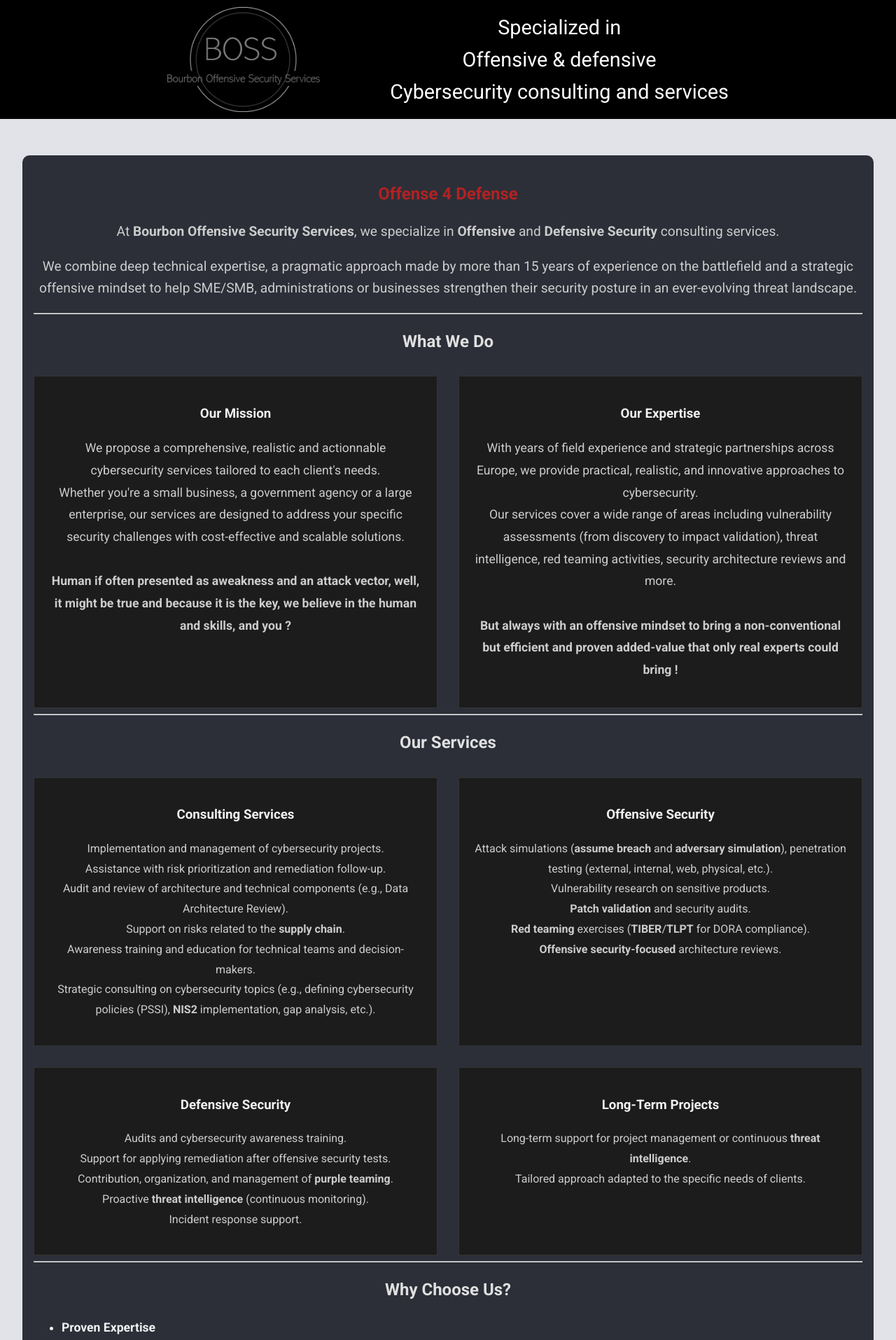
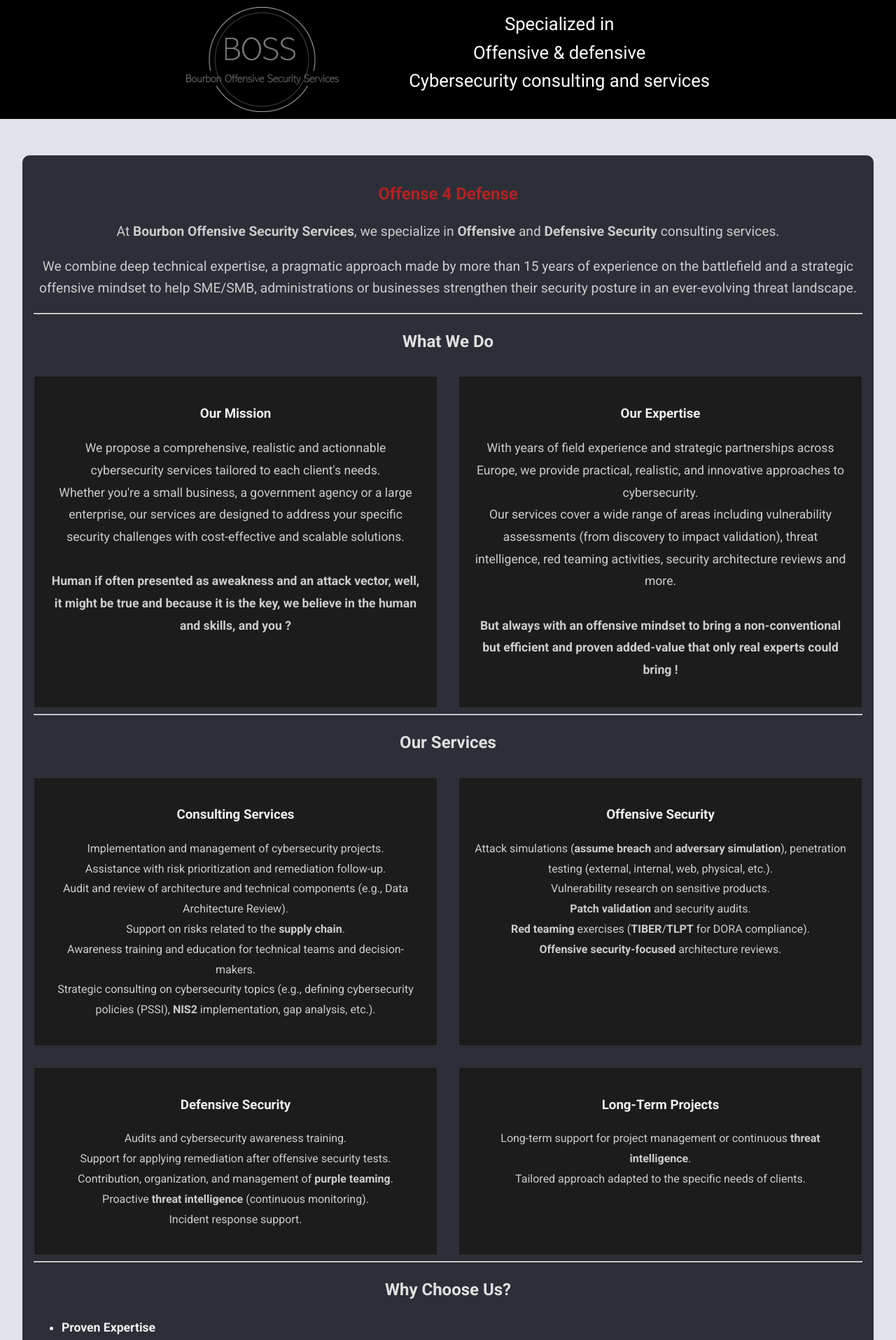
Before and after one commit to kmkz/BOSS.github.io, a Jekyll site: the page built from index.md, in a window 1280 px wide. Shown: the top 1915 px of the page at 70% size. Built offline with Jekyll 4.4.1, drawn with Linux system fonts in a browser that asks for light colours.

Commit message:
css party

```diff
--- a/_layouts/default.html
+++ b/_layouts/default.html
@@ -120,13 +120,15 @@
   height: 150px;
   max-width: 100%;
   object-fit: contain;
-      margin-right: 100px; /* Augmenté pour plus d'espace entre logo et texte */
+  margin-right: 100px; /* Espace entre logo et texte */
 }
 
 .header-text {
   color: white;
-      font-size: 1.8rem;
+  font-size: clamp(1rem, 2.5vw, 1.6rem); /* Responsive sans media query */
   text-align: center;
+  margin-bottom: 20px;
+  line-height: 1.6;
 }
 
 @media (max-width: 768px) {
@@ -139,17 +141,8 @@
     height: 120px;
     margin: 0 0 10px 0;
   }
-      /* responsive */
-      .header-text {
-        color: white;
-        font-size: clamp(1rem, 2.5vw, 1.6rem);
-        text-align: center;
-        margin-bottom: 20px;
-        line-height: 1.6;
 }
 
-
-    }
 
 
 
```
Lines whose indentation alone changed are shown as unchanged.
